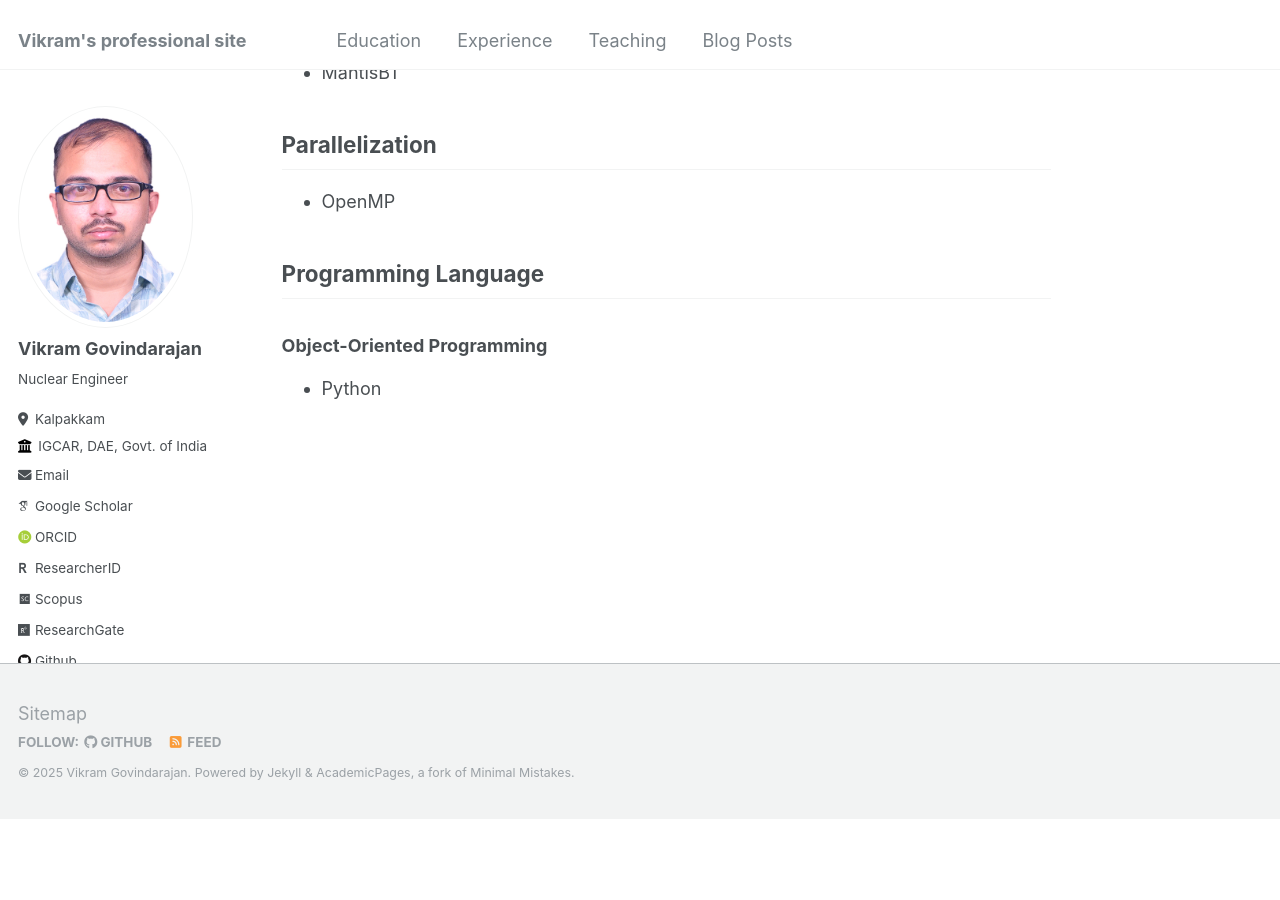
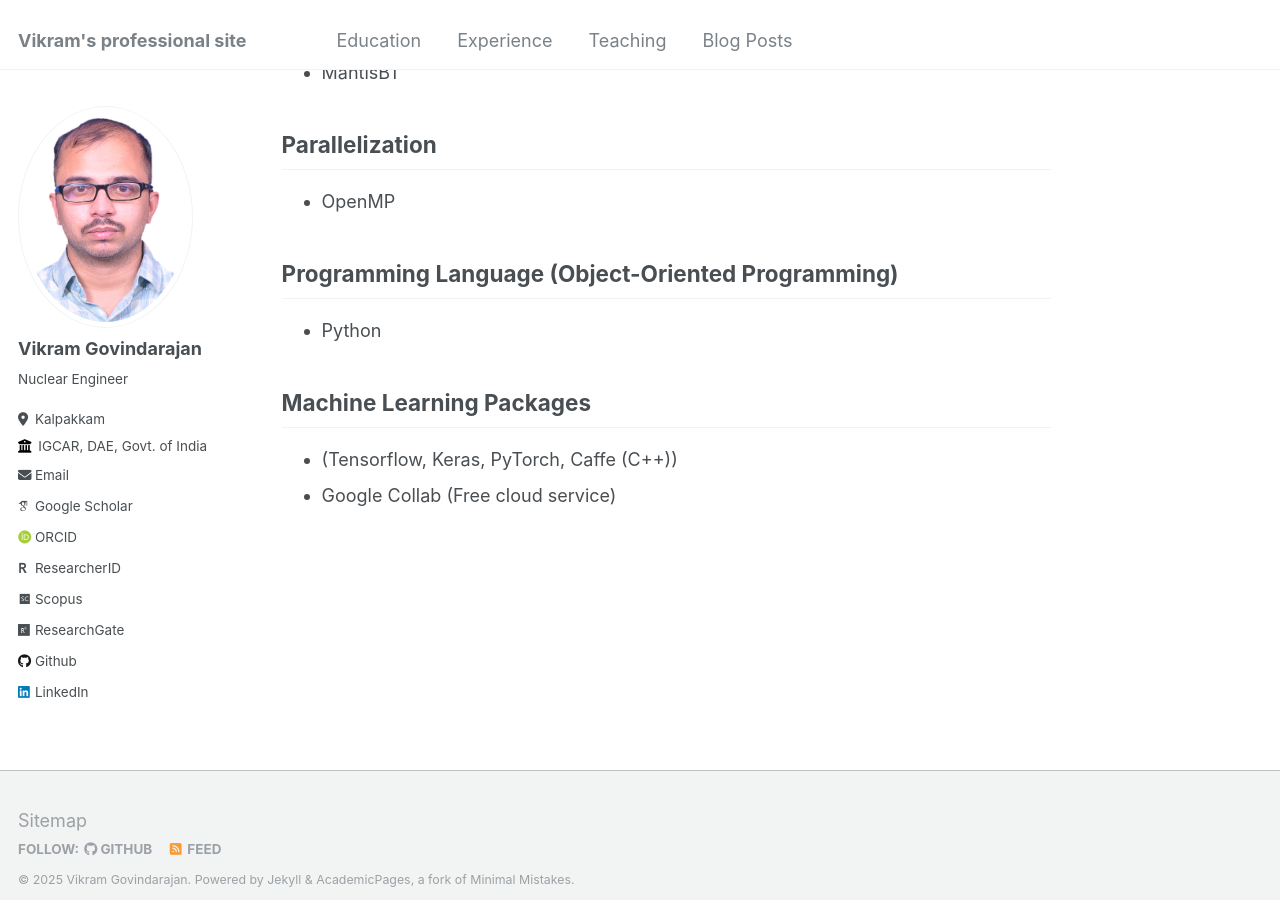
Before and after one commit to VikramGovindarajan/vikramgovindarajan.github.io, a Jekyll site: the page built from _pages/blogs/tools_hpc.md, in a window 1280 px wide and 900 px high, scrolled down 2196 px. Built offline with Jekyll 4.4.1, drawn with Linux system fonts in a browser that asks for light colours; some web fonts are replaced; before the commit the page ends 3014 px from its top, so only the background shows below that.

Commit message:
add ML packages

```diff
--- a/_pages/blogs/tools_hpc.md
+++ b/_pages/blogs/tools_hpc.md
@@ -57,6 +57,9 @@ This page describes the open-source tools to develop and maintain codes.
 ## Parallelization
 - OpenMP
 
-## Programming Language
-### Object-Oriented Programming
+## Programming Language (Object-Oriented Programming)
 - Python
+
+## Machine Learning Packages
+- (Tensorflow, Keras, PyTorch, Caffe (C++))
+- Google Collab (Free cloud service)
```
